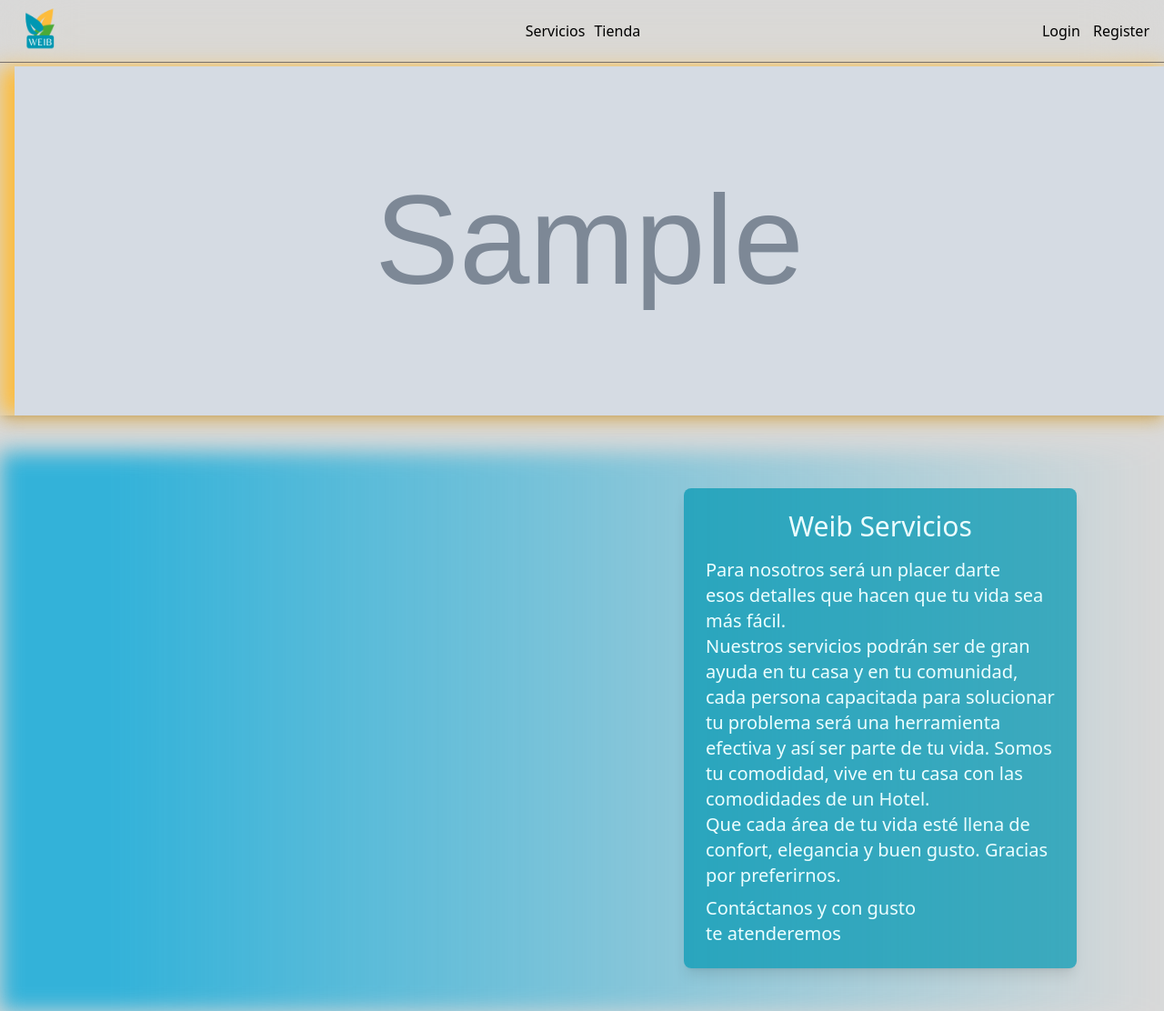
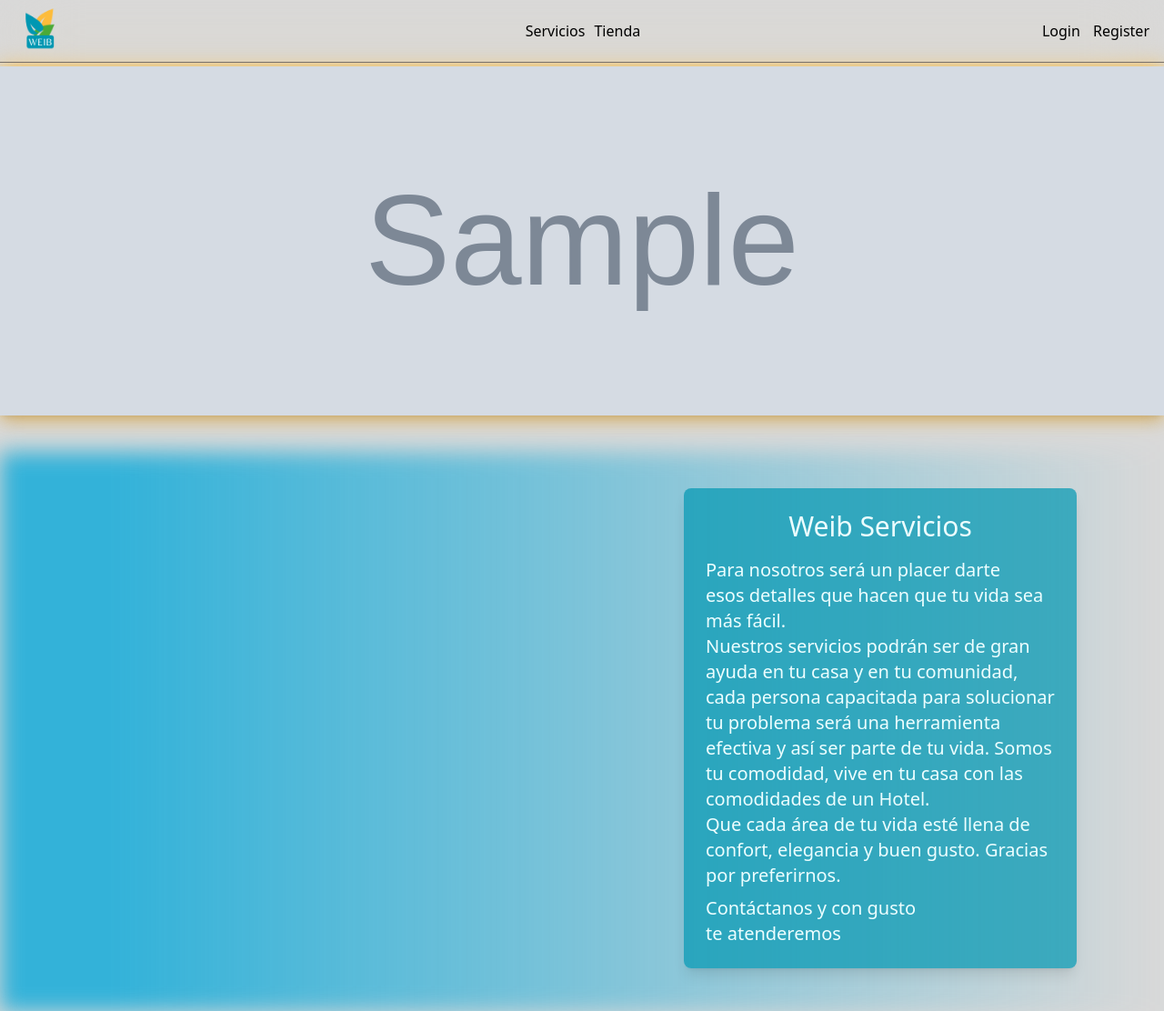
Before and after one commit to djvp3030/weib, a Django app: template main/templates/main.html in a window 1280 px wide. Shown: the top 1112 px of the page at 91% size. Run offline with Django 5.2, Linux system fonts and the light colour scheme; the template is opened without the code that fills it: most values are stand-ins (such as "Sample title", 1, 10 or a date in 2020); grey boxes marked "Sample" are stand-in pictures; some libraries are stand-ins or nearby versions.

Commit message:
addin images on carrusel

```diff
--- a/main/templates/main.html
+++ b/main/templates/main.html
@@ -21,13 +21,13 @@
           class="flex overflow-hidden shadow-lg items-center w-full h-96"
         >
           <div
-            class="flex transition-transform duration-500 ease-in-out w-full mx-2"
+            class="flex transition-transform duration-500 ease-in-out w-full"
             style="transform: translateX(0%)"
           >
             {% for img in imgs_c %}
             <img
               src="{% static 'carrusel/'|add:img %}"
-              class="w-full flex-shrink-0 object-contain mx-2"
+              class="w-full flex-shrink-0 object-contain"
               alt="Imagen {{ forloop.counter }}"
             />
             {% endfor %}
```
